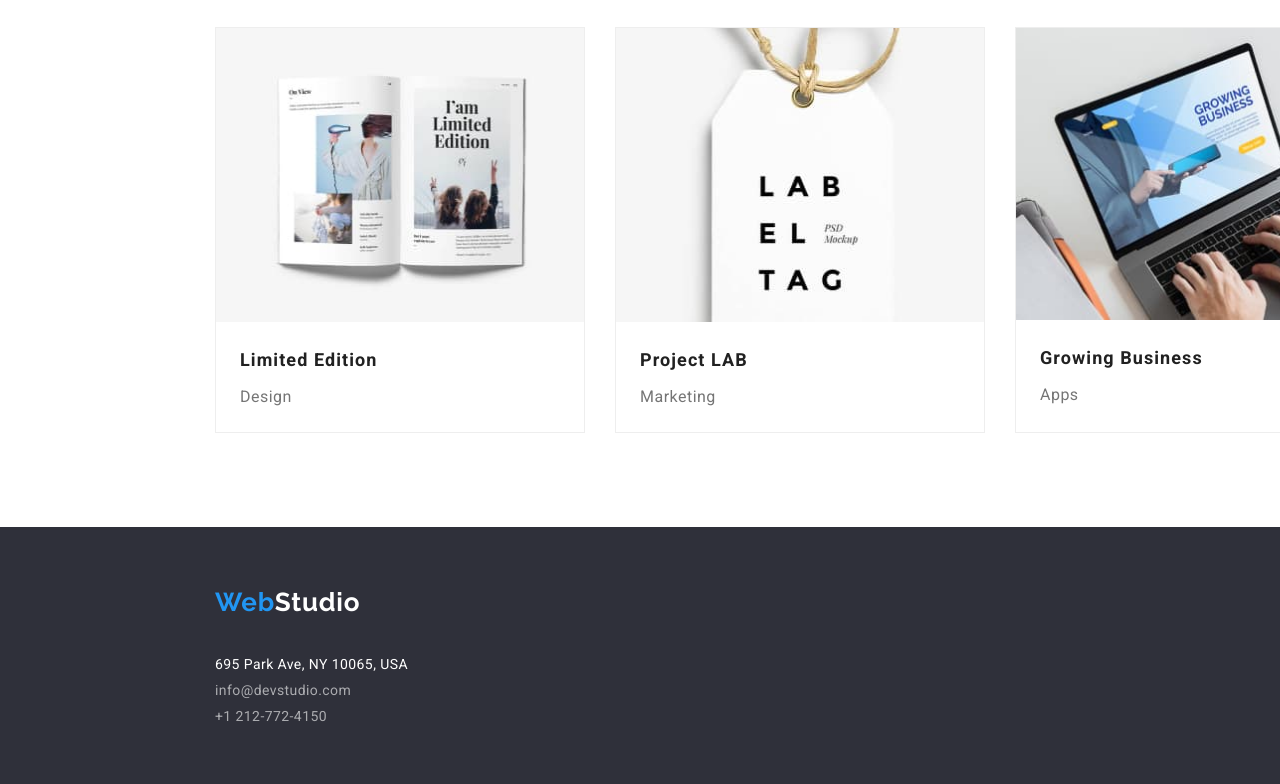
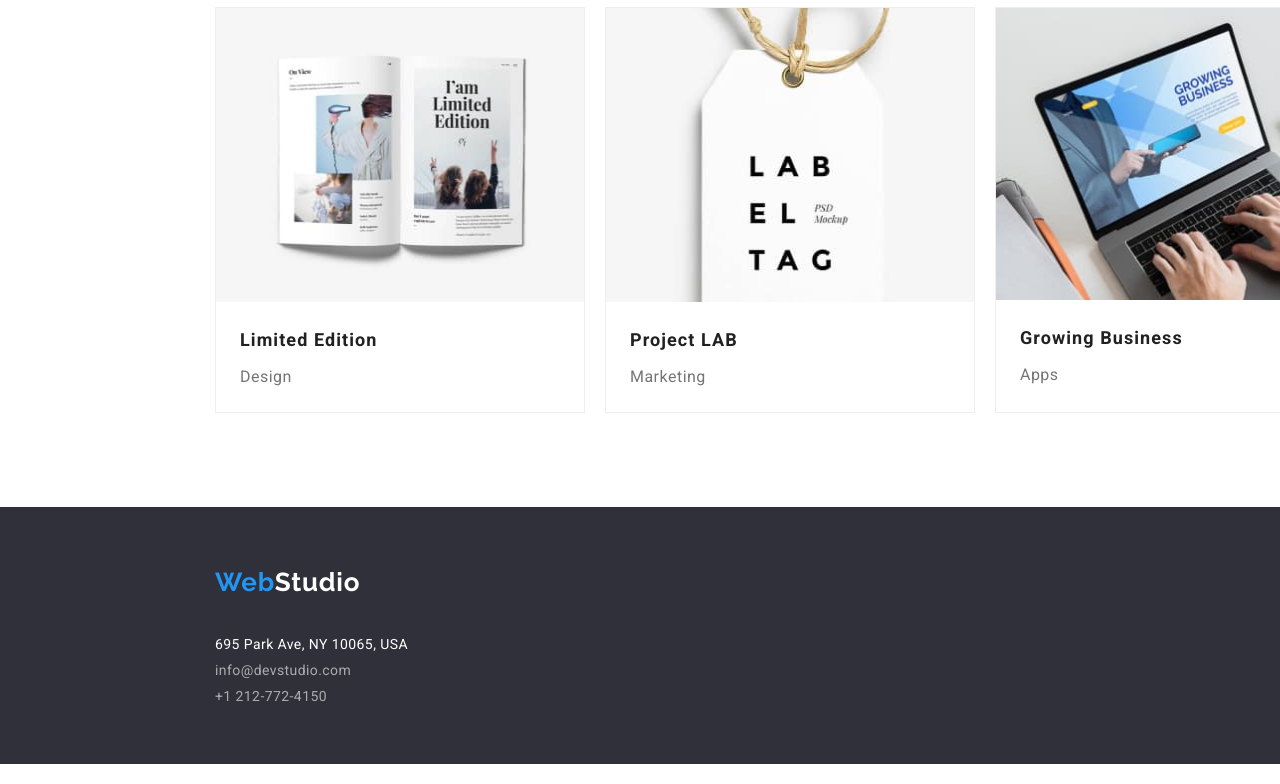
Before and after one commit to Emma1996/goit-markup-hw-03, a plain HTML site: page portfolio.html in a window 1280 px wide. Shown: the part 1049-1833 px from the top of the page. Drawn offline with nearby package versions, Linux system fonts and the light colour scheme; files that its build step writes are made by us from their sources.

Commit message:
hw3 revised v1

```diff
--- a/css/styles.css
+++ b/css/styles.css
@@ -29,6 +29,7 @@ body {
 .main-header-container {
   background-color: #ffffff;
   display: flex;
+  flex-wrap: wrap;
   align-items: baseline;
   border-bottom: 1px solid;
   border-color: #ececec;
@@ -47,6 +48,7 @@ body {
 }
 .main-header-container .navigation-links ul {
   display: flex;
+  flex-wrap: wrap;
   padding-inline-start: 0;
 }
 .main-header-container .navigation-links ul li + li {
@@ -101,6 +103,7 @@ a:active {
   text-align: center;
   height: 600px;
   display: flex;
+  flex-wrap: wrap;
   flex-direction: column;
   align-items: center;
   justify-content: center;
@@ -150,19 +153,21 @@ a:active {
 .our-team {
   padding-inline-start: 0;
   display: flex;
+  flex-wrap: wrap;
   flex-direction: row;
   justify-content: space-around;
   margin-left: 215px;
   margin-right: 215px;
 }
-.about-us-description li,
+.about-us-description li {
+  width: 270px;
+}
+.about-us-description li:not(:first-child),
 .our-team li:not(:first-child) {
-  width: 270px;
   margin-left: 30px;
 }
 
 .about-us-what-we-do li:not(:first-child) {
-  width: 370px;
   margin-left: 30px;
 }
 .our-team-section {
@@ -211,6 +216,7 @@ a:active {
   color: #ffffff;
   padding-left: 215px;
   display: flex;
+  flex-wrap: wrap;
   flex-direction: column;
   width: 1600px;
 }
@@ -254,6 +260,7 @@ a:active {
 
 .filtering ul {
   display: flex;
+  flex-wrap: wrap;
   flex-direction: row;
   justify-content: center;
   margin-bottom: 50px;
@@ -279,24 +286,29 @@ a:active {
   border-radius: 4px;
   color: #ffffff;
 }
+.project-list {
+  margin-top: 50px;
+  padding-left: 215px;
+  padding-right: 215px;
+}
 .project-list ul {
-  margin-top: 50px;
   padding-inline-start: 0;
   padding-inline-end: 0;
-  display: grid;
-  grid-template-columns: repeat(3, 1fr);
-  grid-template-rows: repeat(3, 1fr);
-  margin-left: 215px;
-  margin-right: 215px;
-  justify-content: space-between;
+  display: flex;
+  flex-wrap: wrap;
+  flex-shrink: 1;
+  align-content: center;
   margin-bottom: 0;
-  gap: 30px;
+  gap: 20px;
+  padding: 0;
 }
 
 .project-card {
   background: #ffffff;
   border: 1px solid #eeeeee;
+  flex-basis: calc((100% - 60px) / 3);
 }
+
 .project-container {
   padding-left: 24px;
   margin-top: 0px;
```
